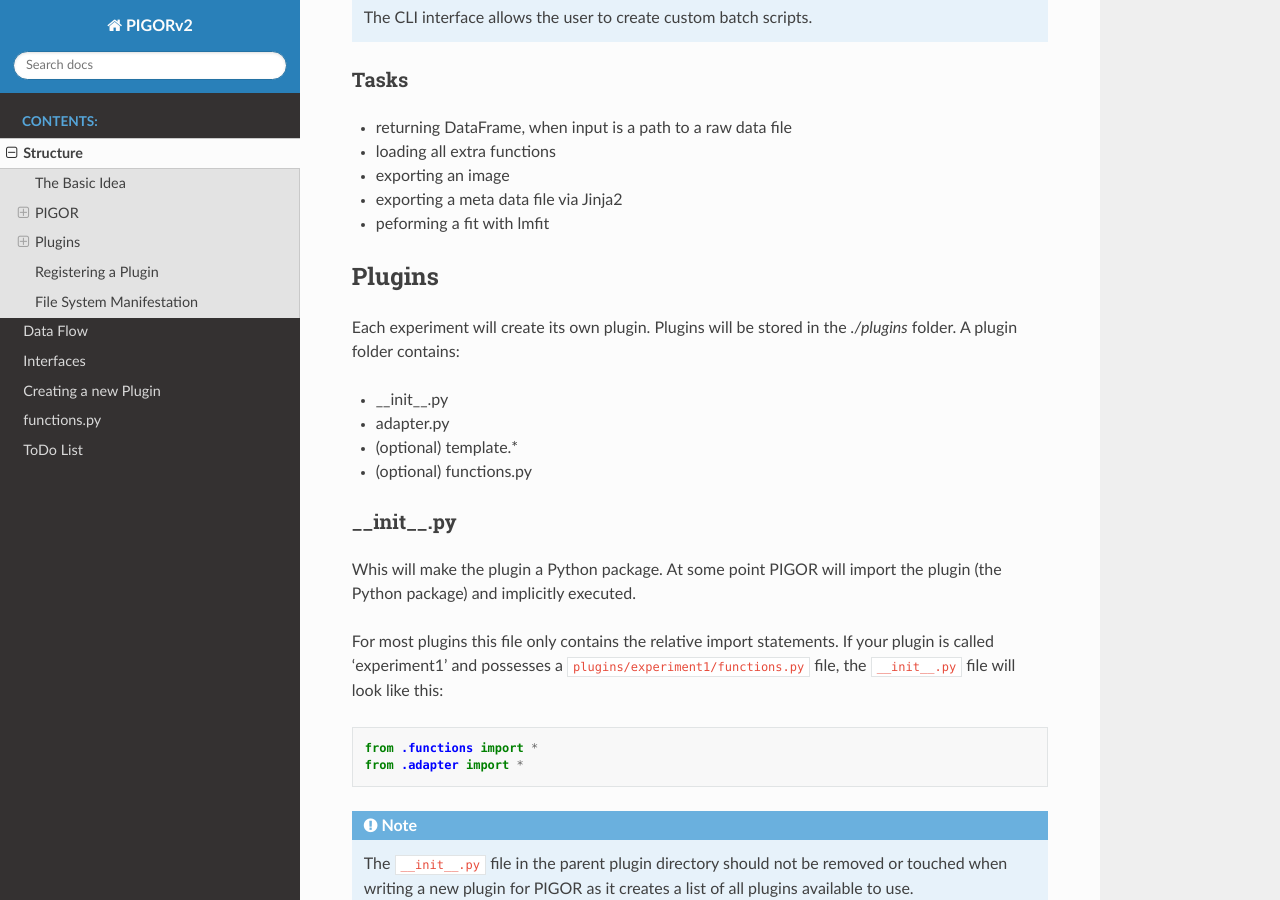
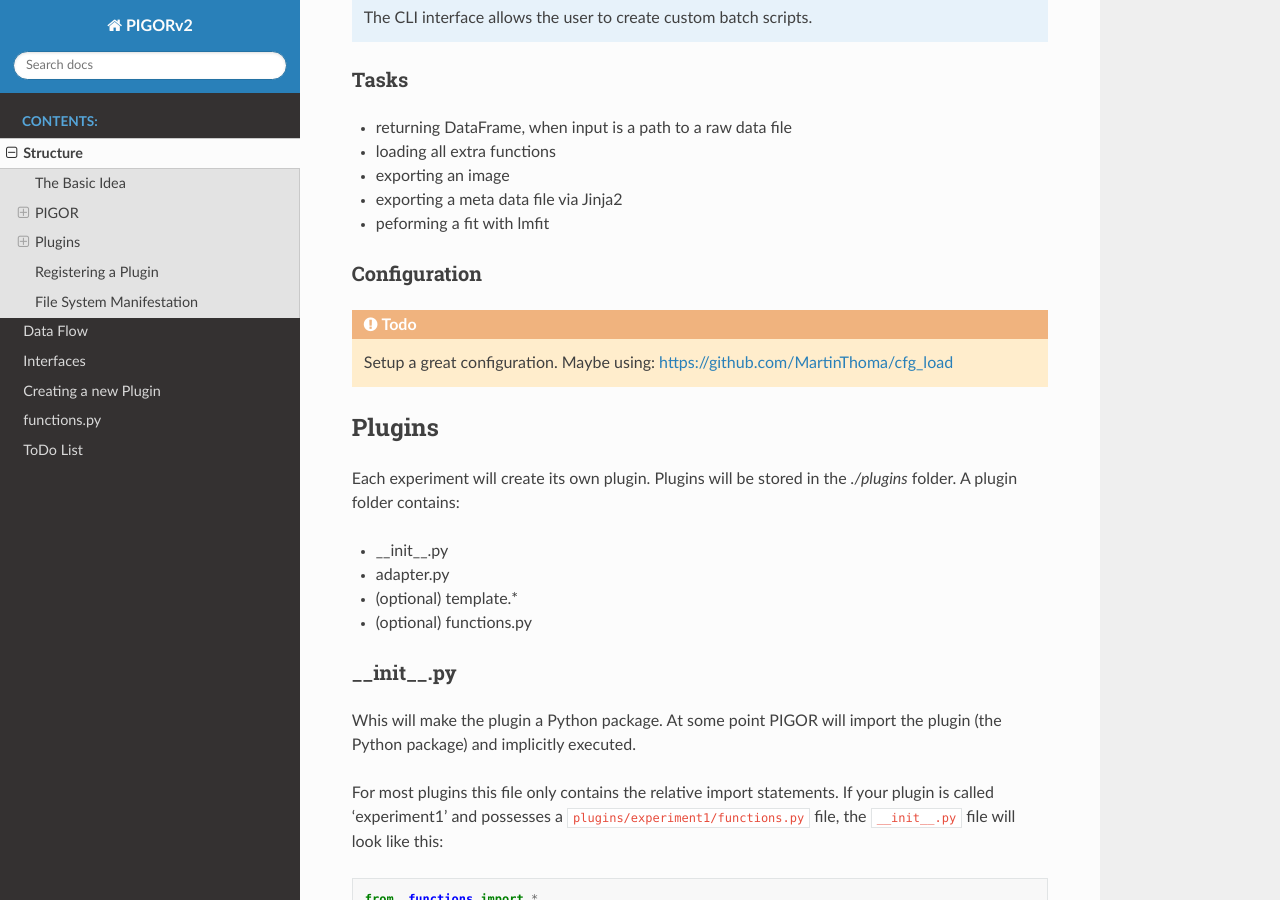
Before and after one commit to nicoeinsidler/pigor2, a Sphinx documentation site: the page built from docs/structure.rst, in a window 1280 px wide and 900 px high, scrolled down 1524 px. Built offline with Sphinx 7.4.7 and the Read the Docs theme 2.0.0, drawn with Linux system fonts in a browser that asks for light colours.

Commit message:
added todo for writing configs

```diff
--- a/docs/structure.rst
+++ b/docs/structure.rst
@@ -48,6 +48,13 @@
 - exporting an image
 - exporting a meta data file via Jinja2
 - peforming a fit with lmfit
+
+Configuration
+'''''''''''''
+
+.. todo:: Setup a great configuration. Maybe using: https://github.com/MartinThoma/cfg_load
+
+
 
 Plugins
 -------
```
